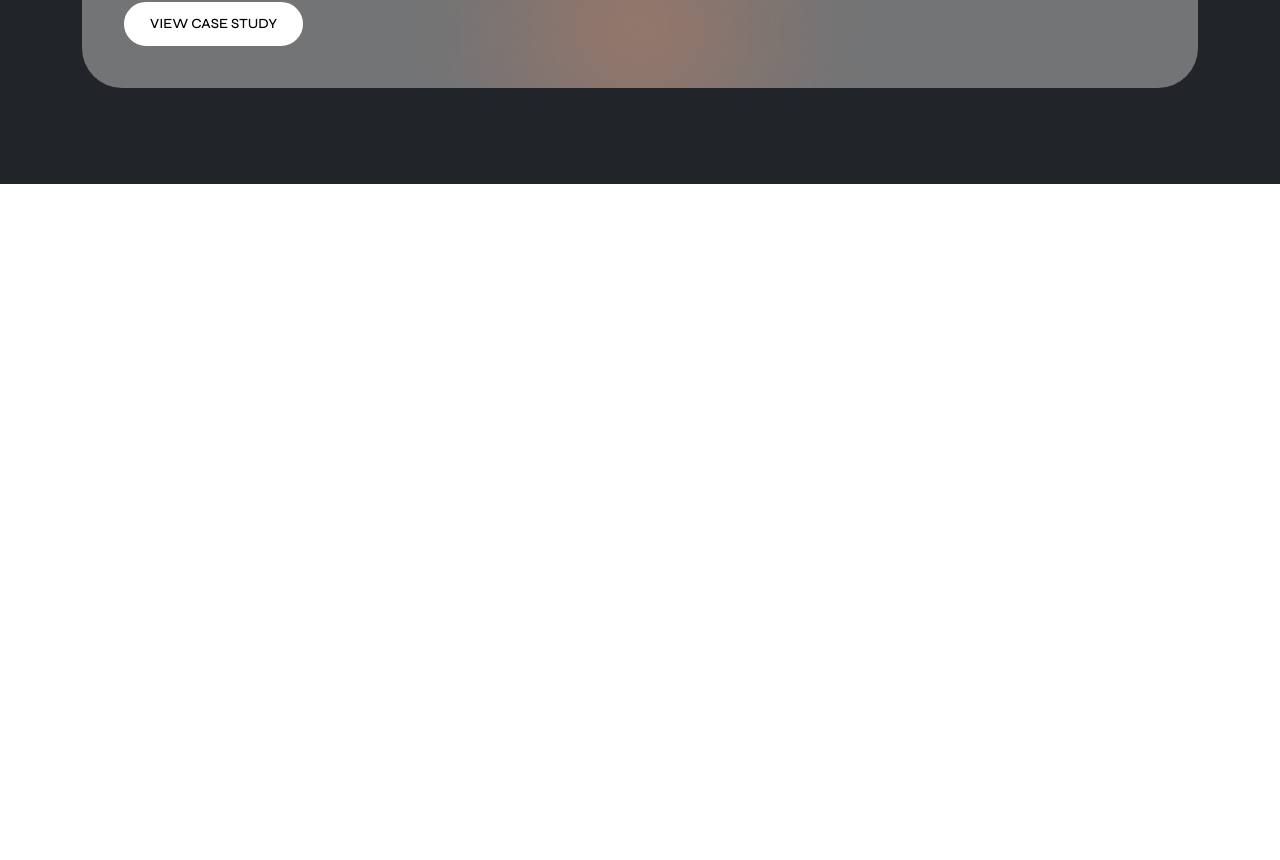
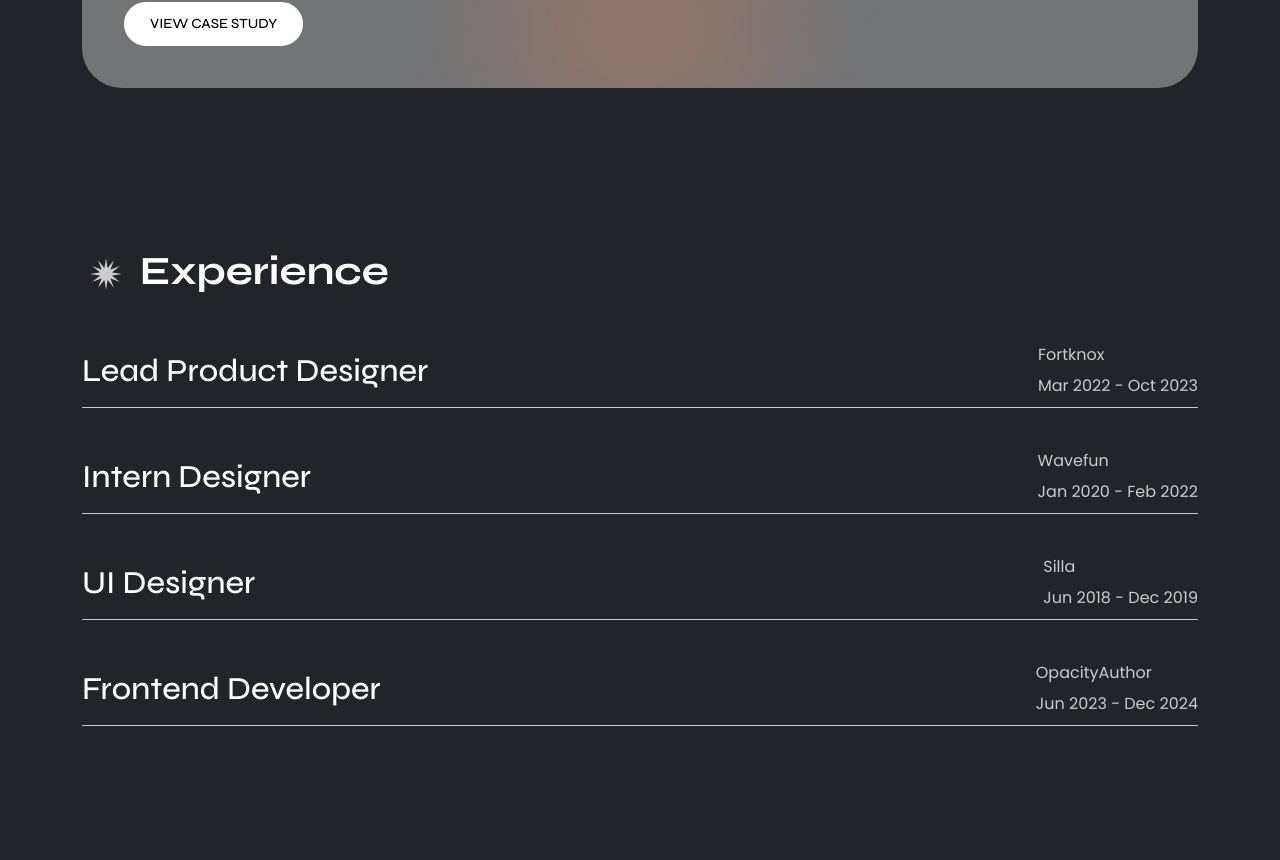
Before and after one commit to muzaffarhaque/Creatiwisetask, a React (Vite) app: page / in a window 1280 px wide. Shown: the part 3814-4674 px from the top of the page. Before the commit the page ends 3998 px from the top, so only its background shows below. Built offline with nearby package versions, Linux system fonts and the light colour scheme.

Commit message:
blog setgion is aded

```diff
--- a/src/assets/css/home.scss
+++ b/src/assets/css/home.scss
@@ -29,6 +29,11 @@
                 line-height: 22px;
                 letter-spacing: 0;
                 border-radius: 24px;
+                &:hover {
+                    color: #000;
+                    background-color: #fff;
+                    border-bottom: 2px solid #fff;
+                }
 
             }
             .active {
@@ -179,10 +184,12 @@
     }
 }
 
-.work-section{
+.work-section {
     padding: 64px 0;
 }
-.word_box-frae{padding: 32px 0 0 0;}
+.word_box-frae {
+    padding: 32px 0 0;
+}
 .word-card-box {
     position: relative;
     display: flex;
@@ -193,7 +200,7 @@
     border-radius: 40px;
     padding: clamp(16px, 4vw, 42px);
     margin-bottom: clamp(20px, 3vw, 32px);
-    .ellips_image{
+    .ellips_image {
         width: 50%;
         position: absolute;
         height: auto;
@@ -243,7 +250,7 @@
 
             }
             .sub-btn-frame {
-                padding:0 0 20px 0;
+                padding: 0 0 20px;
                 display: flex;
                 gap: 20px;
                 button {
@@ -266,12 +273,68 @@
     }
 
 }
+
+.experience-section {
+    padding: 64px 0;
+    .experience_box_wrapper {
+        .experience_box {
+            margin-top: 32px;
+            padding: 10px 0;
+            border-bottom: 1px solid #CBCBCB;
+            display: flex;
+            align-items: center;
+            justify-content: space-between;
+            gap: clamp(20px, 5vw, 40px);
+            flex-wrap: wrap;
+            width: 100%;
+            h6 {
+                font-family: Syne;
+                font-weight: 500;
+                font-size: 32px;
+                line-height: 40px;
+                letter-spacing: 0;
+                color: #FFF;
+                margin-bottom: 0;
+                display: flex;
+                align-items: center;
+
+            }
+            .experience_box_content {
+                p {
+                    margin: 0;
+                    font-family: Poppins;
+                    font-weight: 400;
+                    font-size: 16px;
+                    line-height: 22px;
+                    letter-spacing: 0;
+                    color: #CBCBCB;
+                    &:first-child {
+                        margin-top: 0;
+                    }
+                    margin-top: 9px;
+                }
+            }
+
+        }
+    }
+}
+
+
+.blog-section{
+    padding: 64px 0;
+
+}
+
 #so {
     display: none;
 }
-.menue_icon{display: none;width: 32px;border-radius: 50%;}
+.menue_icon {
+    display: none;
+    width: 32px;
+    border-radius: 50%;
+}
 @media (max-width:820px) {
-    .header-content-wrapper .navbar{
+    .header-content-wrapper .navbar {
         display: none;
         position: absolute;
         top: 70px;
@@ -280,10 +343,12 @@
         padding: 8px 0;
         background-color: rgba(255, 255, 255, 0.2);
     }
-    #so:checked ~  .navbar {
+    #so:checked ~ .navbar {
         display: flex !important;
     }
-    .menue_icon{display: block;}
+    .menue_icon {
+        display: block;
+    }
     .hero-section {
         height: auto;
         max-height: auto;
@@ -333,4 +398,8 @@
         }
 
     }
+    .work-section ,
+    .experience-section {
+        padding: 40px 0;
+    }
 }
--- a/src/assets/css/style.scss
+++ b/src/assets/css/style.scss
@@ -90,6 +90,7 @@
     width: auto;
     text-transform: uppercase;
     background-color: transparent;
+     cursor: pointer;
 
 }
 .primary-active-btn {
@@ -106,6 +107,7 @@
     background-color: #fff;
     color: black;
     width: auto;
+    cursor: pointer;
 }
 // ============== FONT SIZE ===========================
 .fs-34-28 {
--- a/src/components/WorkCard.jsx
+++ b/src/components/WorkCard.jsx
@@ -8,6 +8,7 @@ export default function WorkCard({index,title}) {
     console.log('workImages', workImages[index],index);
   return (
     <div  className="word-card-box">
+       <img src={ellips} alt="" className="ellips_image" />
       <div className="img-box mb-full">
         <img src={workImages[index]} alt="" />
       </div>
@@ -25,7 +26,6 @@ export default function WorkCard({index,title}) {
         </div>
         <div className="primary-active-btn">View Case Study</div>
       </div>
-      <img src={ellips} alt="" className="ellips_image" />
     </div>
   );
 }
--- a/src/pages/Home.jsx
+++ b/src/pages/Home.jsx
@@ -13,6 +13,12 @@ import work1 from '../assets/images/workImage.png';
 import { ExpertiseBox, SubHeader, WorkCard } from '../components';
 const Expertise =["Branding", "Web Design", "UI/UX Design","Graphic Design"];
 const workImages = ['Analysis Application', 'Fortknox Application', 'Zenocide Application'];
+const experienceText = [
+  { title: 'Lead Product Designer', company: 'Fortknox', date: 'Mar 2022 - Oct 2023' },
+  { title: 'Intern Designer', company: 'Wavefun', date: 'Jan 2020 - Feb 2022' },
+  { title: 'UI Designer', company: 'Silla', date: 'Jun 2018 - Dec 2019' },
+  { title: 'Frontend Developer', company: 'OpacityAuthor', date: 'Jun 2023 - Dec 2024' },
+];
 export default function Home() {
 
   return (
@@ -80,6 +86,46 @@ export default function Home() {
             </div>
           </div>
         </section>
+
+
+
+        <section className='experience-section'>
+          <div className="container">
+            <SubHeader title="Experience" viewAll={false} />
+            <div className="experience_box_wrapper">
+              {experienceText?.map((item, index) => {
+               const { title, company, date } = item;
+                return(
+                      <div className="experience_box">
+                        <h6 className='mb-full'>{title || 'Lead Product Designer'}</h6>
+                        <div className="experience_box_content">
+                          <p className='name'>{company || "Fortknox"}</p>
+                          <p className='date'>{date || "Mar 2022 - Oct 2023"}</p>
+                        </div>
+                      </div>
+                )
+              })}
+
+            </div>
+          </div>
+        </section>
+
+
+        <section className='blog-section'>
+          <div className="container">
+            <SubHeader title="Blog" viewAll={true} />
+            <div className="word_box-frae">
+              {/* {workImages?.map((item, index) => {
+                console.log('item', item);
+                console.log('index', index);
+                return(
+
+                )
+              })} */}
+
+            </div>
+          </div>
+        </section>
     </div>
 
   )
```
